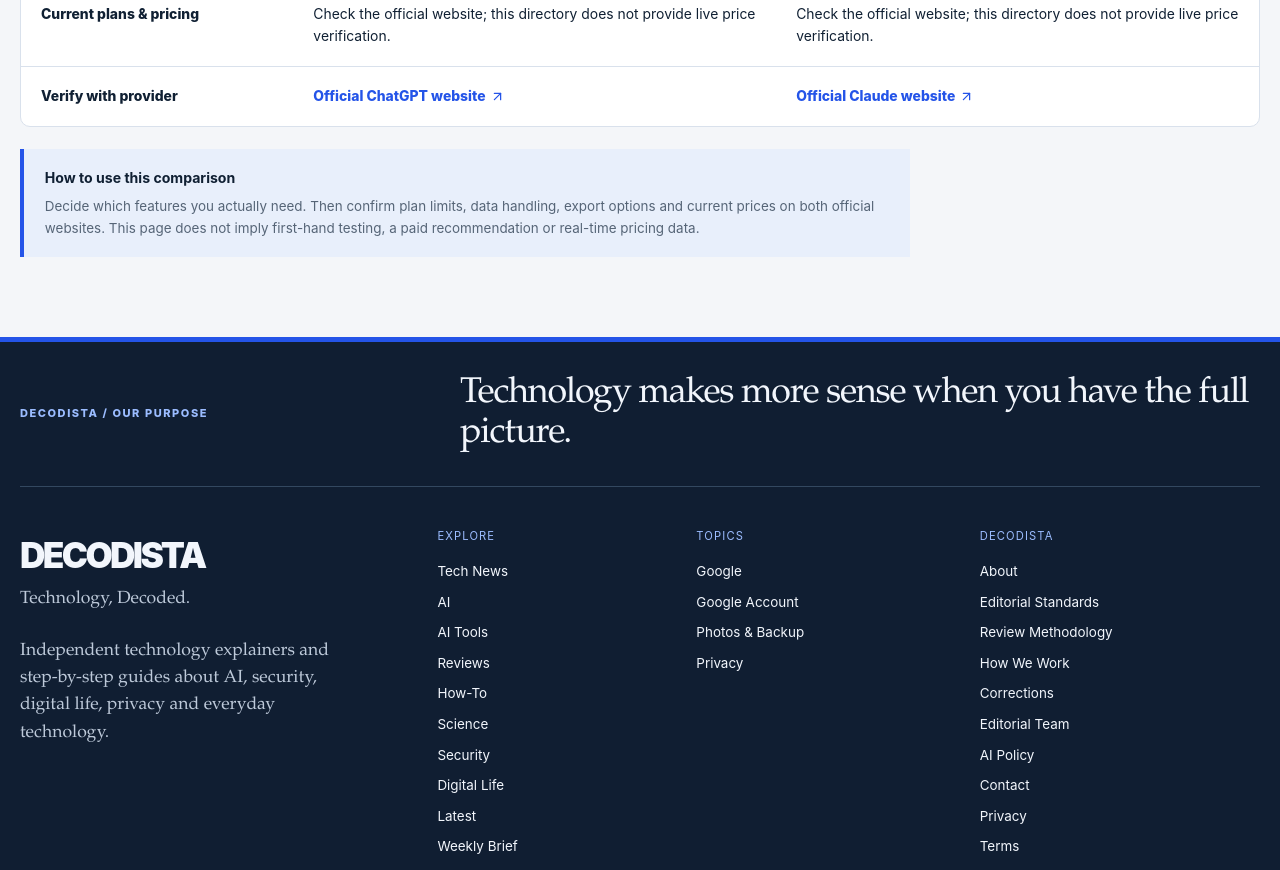
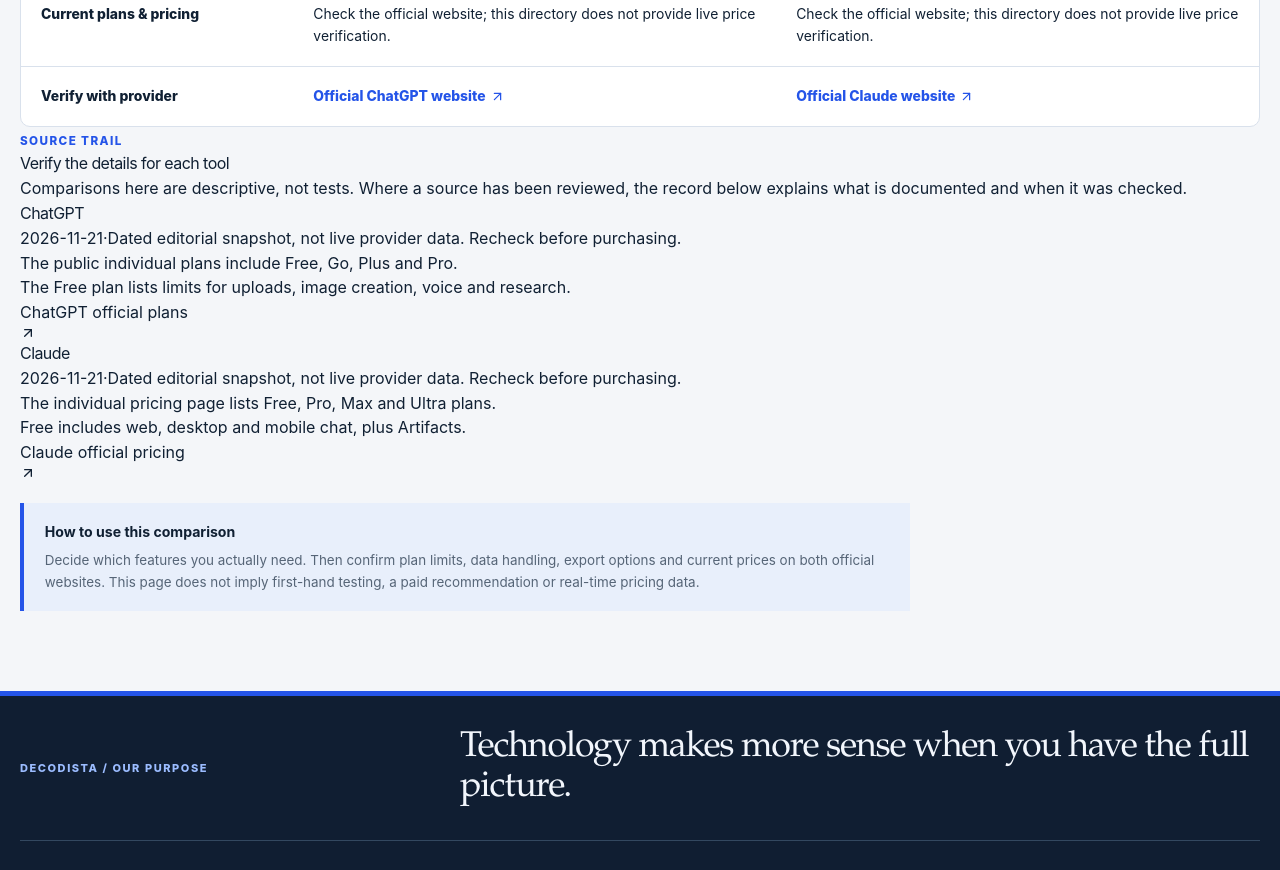
Before and after one commit to syleriofficial/Decodista, a Next.js app: page /ai-tools/compare in a window 1280 px wide. Shown: the part 1220-2090 px from the top of the page. Built offline with nearby package versions, Linux system fonts and the light colour scheme; no server answers.

Commit message:
feat(ai-tools): explain evidence sources alongside tool comparisons

```diff
--- a/app/ai-tools/compare/page.tsx
+++ b/app/ai-tools/compare/page.tsx
@@ -1,5 +1,7 @@
 import type { Metadata } from "next";
 import Link from "@/components/app-link";
+import { AiEvidenceStatus } from "@/components/ai-tools-evidence-status";
+import { getAiToolEvidence } from "@/lib/ai-tools-evidence";
 import { ArrowLeft, ArrowRight, ArrowUpRight, GitCompareArrows } from "lucide-react";
 import { AI_TOOLS, findAiTool, getCategoryLabel } from "@/lib/ai-tools";
 import { SITE_NAME } from "@/lib/site";
@@ -36,6 +38,7 @@ export default async function CompareAiToolsPage({ searchParams }: { searchParam
     : AI_TOOLS.find((tool) => tool.slug !== first.slug && tool.category === first.category)
       ?? AI_TOOLS.find((tool) => tool.slug !== first.slug)!;
 
+  const officialSources = [first, second].map((tool) => ({ tool, evidence: getAiToolEvidence(tool.slug) }));
   const rows = [
     { title: "Made by", a: first.provider, b: second.provider },
     { title: "Primary category", a: getCategoryLabel(first.category), b: getCategoryLabel(second.category) },
@@ -107,6 +110,31 @@ export default async function CompareAiToolsPage({ searchParams }: { searchParam
             </tbody>
           </table>
         </div>
+        <section className="ai-tools-compare-evidence" aria-labelledby="ai-tools-compare-evidence-heading">
+          <span className="ai-tools-eyebrow">Source trail</span>
+          <h2 id="ai-tools-compare-evidence-heading">Verify the details for each tool</h2>
+          <p>Comparisons here are descriptive, not tests. Where a source has been reviewed, the record below explains what is documented and when it was checked.</p>
+          <div className="ai-tools-compare-evidence-grid">
+            {officialSources.map(({ tool, evidence }) => (
+              <div className="ai-tools-compare-evidence-card" key={tool.slug}>
+                <h3>{tool.name}</h3>
+                {evidence ? (
+                  <>
+                    <AiEvidenceStatus checkedOn={evidence.checkedOn} />
+                    <ul>{evidence.findings.slice(0, 2).map((finding) => <li key={finding}>{finding}</li>)}</ul>
+                    <a href={evidence.sourceUrl} target="_blank" rel="noopener noreferrer">{evidence.sourceLabel} <ArrowUpRight size={16} aria-hidden="true" /></a>
+                  </>
+                ) : (
+                  <>
+                    <p>A dated feature audit is not available for this tool yet. Consult the provider directly.</p>
+                    <a href={tool.officialUrl} target="_blank" rel="noopener noreferrer">Official website <ArrowUpRight size={16} aria-hidden="true" /></a>
+                  </>
+                )}
+              </div>
+            ))}
+          </div>
+        </section>
+
         <div className="ai-tools-compare-notice">
           <strong>How to use this comparison</strong>
           <p>Decide which features you actually need. Then confirm plan limits, data handling, export options and current prices on both official websites. This page does not imply first-hand testing, a paid recommendation or real-time pricing data.</p>
```
